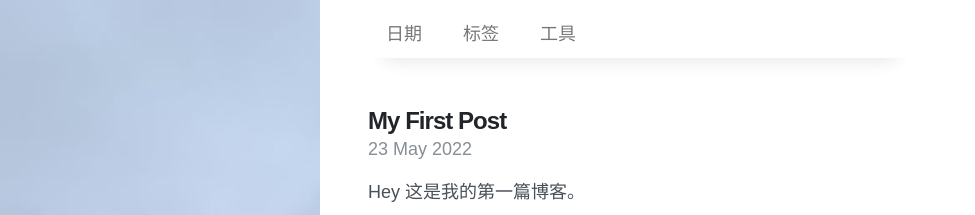
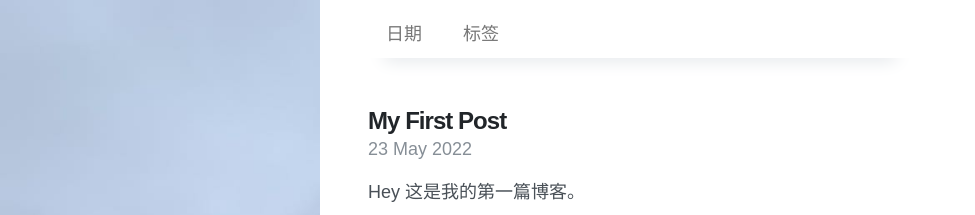
Before and after one commit to gaopengk/gaopengk.github.io, a Jekyll site: the page built from index.html, in a window 1280 px wide. Shown: the top 215 px of the page, without its empty margins (0-975 px from the left). Built offline with Jekyll 4.4.1, drawn with Linux system fonts in a browser that asks for light colours; nearby versions of some CDN libraries; the list of posts is cut into pages by our own code.

Commit message:
Update archive.yml

```diff
--- a/_data/archive.yml
+++ b/_data/archive.yml
@@ -7,6 +7,3 @@
 - type: tags
   title: 标签
   url: /tags/
-- type: tools
-  title: 工具
-  url: /tools/
```
